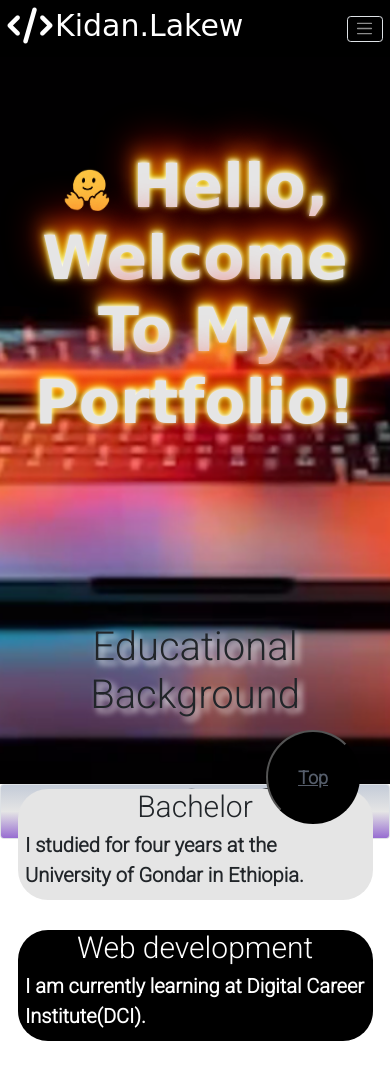
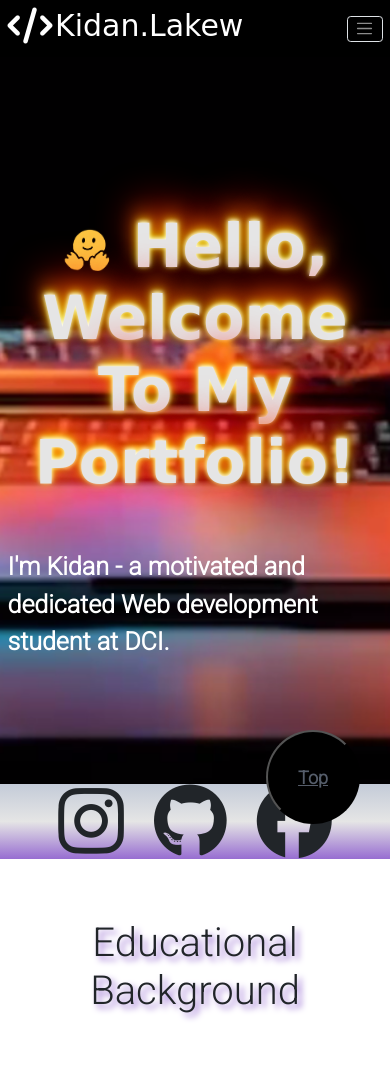
Before and after one commit to Kidan-Tekelearegy/-Kidan-s-Portfolio, a website: page index.html in a window 390 px wide. Shown: the top 1068 px of the page. Drawn offline with nearby package versions, Linux system fonts and the light colour scheme; a web font is replaced by a local one.

Commit message:
fixed responsiveness for hero section

```diff
--- a/index.html
+++ b/index.html
@@ -52,30 +52,25 @@
       </div>
     </nav>
     <!-- Hero section -->
-    <div id="hero-section" class="container">
-      <div class="row">
+    <div class=" container-fluid p-sm-5" id="hero-section">
+      <div class="container pt-5 pb-4 my-5">
         <h1 class="text-capitalize text-center">
           <img src="./img/hello.gif" style="width: 50px" alt="hand shake" />
           hello, welcome to my portfolio!
         </h1>
       </div>
-      <div>
-        <p class="w-50" style="font-size: 1.5vw" col-sm-6>
-          I'm Kidan - a motivated and dedicated Web development student at DCI.
-          it is My very first portfolio and I did my best to make it beautiful.
-          I studied public health back in a days but now I am very interested in
-          Tech world.
-        </p>
-      </div>
+      <p class="text-white ml-sm-5 mt-sm-5">
+        I'm Kidan - a motivated and dedicated Web development student at DCI.
+      </p>
     </div>
 
     <!-- social-media icons -->
     <div
-      class="social-media glyphicon img-thumbnail bg-secondary d-flex justify-content-center gap-5"
+      class="social-media  bg-secondary d-flex justify-content-center gap-5"
     >
-      <i class="fa-brands fa-instagram fa-4x"></i>
-      <i class="fa-brands fa-github fa-4x"></i>
-      <i class="fa-brands fa-facebook fa-4x"></i>
+      <i class="fa-brands fa-instagram fa-3x"></i>
+      <i class="fa-brands fa-github fa-3x"></i>
+      <i class="fa-brands fa-facebook fa-3x"></i>
     </div>
 
     <!-- Educational Background -->
@@ -111,7 +106,10 @@
         <div title="CSS 80%" class="col-sm-3 d-flex justify-content-center">
           <i class="fa-5x fa-brands fa-css3-alt"></i>
         </div>
-        <div title="Bootstrap 70%" class="col-sm-3 d-flex justify-content-center">
+        <div
+          title="Bootstrap 70%"
+          class="col-sm-3 d-flex justify-content-center"
+        >
           <i class="fa-5x fa-brands fa-bootstrap"></i>
         </div>
         <div title="Python 50%" class="col-sm-3 d-flex justify-content-center">
--- a/main.scss
+++ b/main.scss
@@ -22,8 +22,9 @@ $secondary: #e5e5e5;
 }
 body {
   font-family: "Roboto", sans-serif;
-  font-size: 1.8rem;
+  font-size:2.5rem;
   font-weight: 600;
+ /*  background-color: #976dd1; */
 
   #hero-section {
     max-width: 100% !important;
@@ -35,7 +36,6 @@ body {
     background-repeat: no-repeat;
     background-size: cover;
     padding-top: 10rem;
-
     h1 {
       font-family: "Love Ya Like A Sister", cursive;
       font-size: 6rem;
@@ -50,51 +50,30 @@ body {
       margin-top: 20rem;
       margin-left: 50%;
     }
-    p {
+/*     p {
       letter-spacing: 0.1rem;
       font-size: 3rem;
       color: $secondary;
       font-weight: 900;
-      margin-top: 40rem;
-      margin-left: 10rem;
-    }
+      margin-top: 40rem !important;
+      margin-left: 10rem !important;
+    } */
   }
   .social-media {
-    background-image:linear-gradient($primary, $secondary, $purple) ;
+    background-image: linear-gradient($primary, $secondary, $purple);
   }
   .social-media i:hover {
     color: #ef233c;
   }
-
-  @media screen and (max-width: 566px) {
-    .glyphicon {
-      font-size: 1.2rem;
-    }
-    p {
-      font-size: 1rem;
-    }
-  }
-
-  @media screen and (min-width: 567px) and (max-width:768px) {
-    .glyphicon {
-      font-size: 2em;
-    }
-  }
-
-  @media screen and (min-width:767px) and (max-width:992) {
-    .glyphicon {
-      font-size: 4em;
-    }
-  }
-
   #education {
     max-width: 100% !important;
-    height: 80vh;
 
     h2 {
       font-size: 4rem;
-      text-shadow: 4px 4px 6px white;
+      text-shadow: 4px 4px 6px $purple;
+
     }
+
     h4 {
       font-size: 3rem;
     }
@@ -136,21 +115,27 @@ body {
     bottom: 20px;
     right: 30px;
     font-size: 20px;
-    background-color:black;
-    color:white;
+    background-color: black;
+    color: white;
     font-weight: 900;
     cursor: pointer;
     padding: 3rem;
     border-radius: 5rem;
   }
+  #skills i:hover {
+    color:$purple;
+  }
   footer {
-    background-image: linear-gradient($primary, $secondary, $purple, rgba(255, 0, 0, 0.437));
+    background-image: linear-gradient(
+      $primary,
+      $secondary,
+      $purple,
+      rgba(255, 0, 0, 0.437)
+    );
     font-weight: 900;
     h2 {
       font-size: 3rem;
     }
   }
+
 }
-#skills i:hover {
-    color: #976dd1;
-}
```
Also changed, not shown: main.css, 1 other file.
